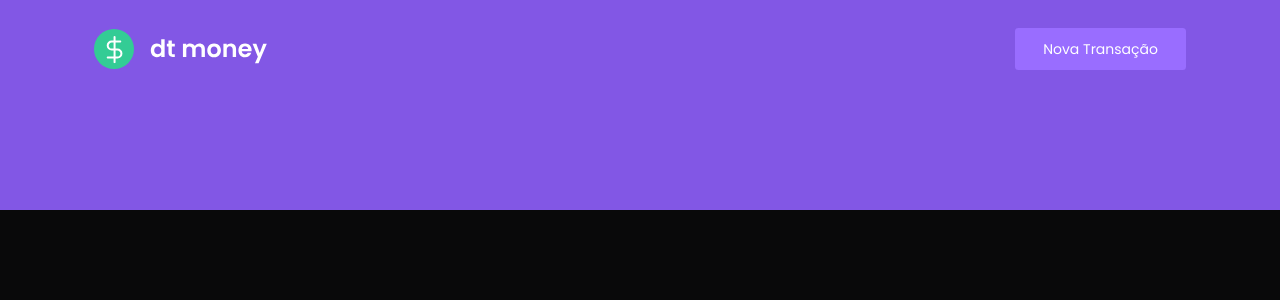
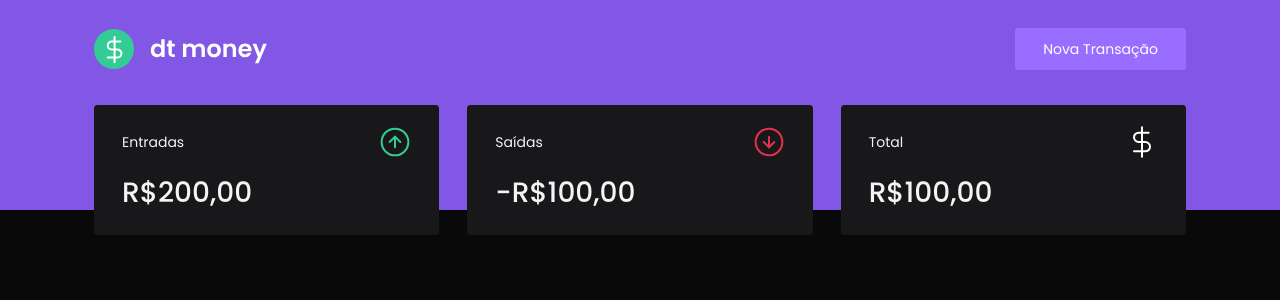
Before and after one commit to Joao-amaral18/dt-money, a React (Create React App) app: page / in a window 1280 px wide. Shown: the top 300 px of the page. Built offline with nearby package versions, Linux system fonts and the light colour scheme.

Commit message:
Summary frontend

```diff
--- a/public/index.html
+++ b/public/index.html
@@ -9,7 +9,7 @@
     <title>React App</title>
 
     <link rel="preconnect" href="https://fonts.gstatic.com" crossorigin>
-    <link href="https://fonts.googleapis.com/css2?family=Poppins:wght@400;600&display=swap" rel="stylesheet">
+    <link href="https://fonts.googleapis.com/css2?family=Poppins:wght@400;500;600&display=swap" rel="stylesheet">
 </head>
   <body>
     <noscript>You need to enable JavaScript to run this app.</noscript>
--- a/src/App.tsx
+++ b/src/App.tsx
@@ -1,10 +1,13 @@
+import { Dashboard } from "./components/Dashboard";
 import { Header } from "./components/Header";
+
 import {GlobalStyles } from "./styles/global"
 
 export function App() {
   return (
     <>
       <Header />
+      <Dashboard />
       <GlobalStyles />
 
     </>
--- /dev/null
+++ b/src/components/Dashboard/index.tsx
@@ -0,0 +1,10 @@
+import { Summary } from "../Summary";
+import { Container } from "./styles";
+
+export function Dashboard() {
+    return(
+    <Container>
+        <Summary />
+    </Container>
+    )
+}
--- /dev/null
+++ b/src/components/Dashboard/styles.ts
@@ -0,0 +1,7 @@
+import styled from "styled-components";
+
+export const Container = styled.main`
+    max-width: 1120px;
+    margin: 0 auto ;
+    padding: 2.5rem 1rem;
+`
--- /dev/null
+++ b/src/components/Summary/index.tsx
@@ -0,0 +1,33 @@
+import incomeImg from "../../assets/income.svg";
+import outcomeImg from "../../assets/outcome.svg";
+import totalImg from "../../assets/total.svg";
+
+import { Container } from "./styles";
+
+export function Summary() {
+    return(
+       <Container>
+           <div>
+               <header>
+                   <p>Entradas</p>
+                   <img src={incomeImg} alt="Entradas" />
+               </header>
+               <strong>R$200,00</strong>
+           </div>
+           <div>
+               <header>
+                   <p>Saídas</p>
+                   <img src={outcomeImg} alt="Saídas" />
+               </header>
+               <strong>-R$100,00</strong>
+           </div>
+           <div>
+               <header>
+                   <p>Total</p>
+                   <img src={totalImg} alt="Total" />
+               </header>
+               <strong>R$100,00</strong>
+           </div>
+       </Container>
+    )
+}
--- /dev/null
+++ b/src/components/Summary/styles.ts
@@ -0,0 +1,27 @@
+import styled  from 'styled-components';
+export const Container = styled.div`
+    display: grid;
+    grid-template-columns: repeat(3, 1fr);
+    gap: 2rem;
+    margin-top:-10rem ;
+
+    div{
+        background: var(--shape);
+        padding: 1.5rem 2rem;
+        border-radius: 0.25rem ;
+        color: var(--text-title);
+    }
+
+    header {
+        display: flex;
+        align-items: center;
+        justify-content: space-between;
+    }
+    strong {
+        display: block;
+        margin-top: 1rem;
+        font-size: 2rem;
+        font-weight: 500;
+        line-height: 3rem;
+    }
+`
```
